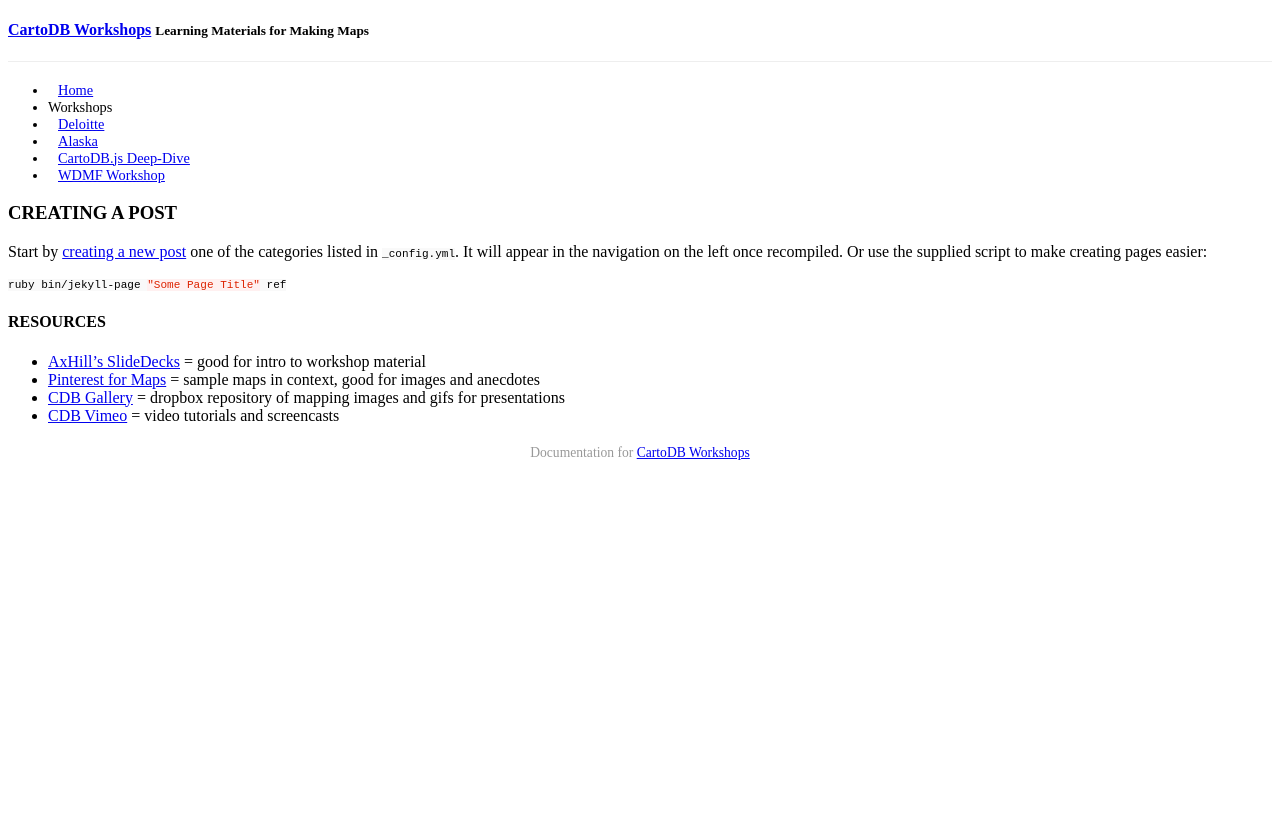
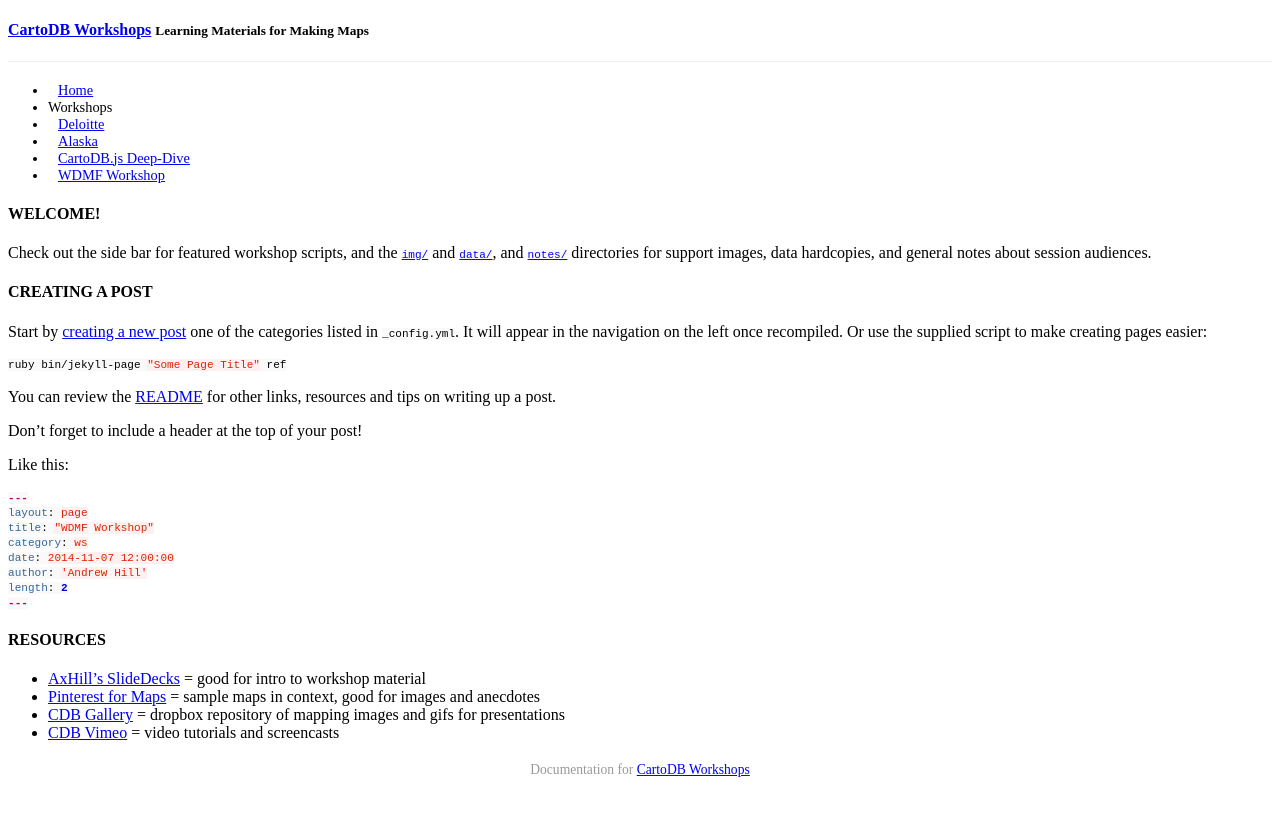
Before and after one commit to CartoDB/training, a Jekyll site: the page built from index.md, in a window 1280 px wide. Shown: the top 816 px of the page. Built offline with Jekyll 4.4.1, drawn with Linux system fonts in a browser that asks for light colours; a style sheet for code colours, icons or effects is not loaded.

Commit message:
update index.md for some instructions

````diff
--- a/index.md
+++ b/index.md
@@ -2,13 +2,33 @@
 layout: default
 title: "CartoDB Workshops"
 ---
+#### WELCOME!
 
-### CREATING A POST
+Check out the side bar for featured workshop scripts, and the [`img/`](https://github.com/ohasselblad/workshops/tree/master/img) and [`data/`](https://github.com/ohasselblad/workshops/tree/master/data), and [`notes/`](https://github.com/ohasselblad/workshops/tree/master/notes) directories for support images, data hardcopies, and general notes about session audiences.
+
+#### CREATING A POST
 
 Start by [creating a new post](http://jekyllrb.com/docs/posts/) one of the categories listed in `_config.yml`. It will appear in the navigation on the left once recompiled. Or use the supplied script to make creating pages easier:
 
 ```bash
 ruby bin/jekyll-page "Some Page Title" ref
+```
+
+You can review the [README](https://github.com/ohasselblad/workshops/blob/master/README.md) for other links, resources and tips on writing up a post.
+
+Don't forget to include a header at the top of your post!
+
+Like this:
+
+```md
+---
+layout: page
+title: "WDMF Workshop"
+category: ws
+date: 2014-11-07 12:00:00
+author: 'Andrew Hill'
+length: 2
+---
 ```
 
 #### RESOURCES
````
